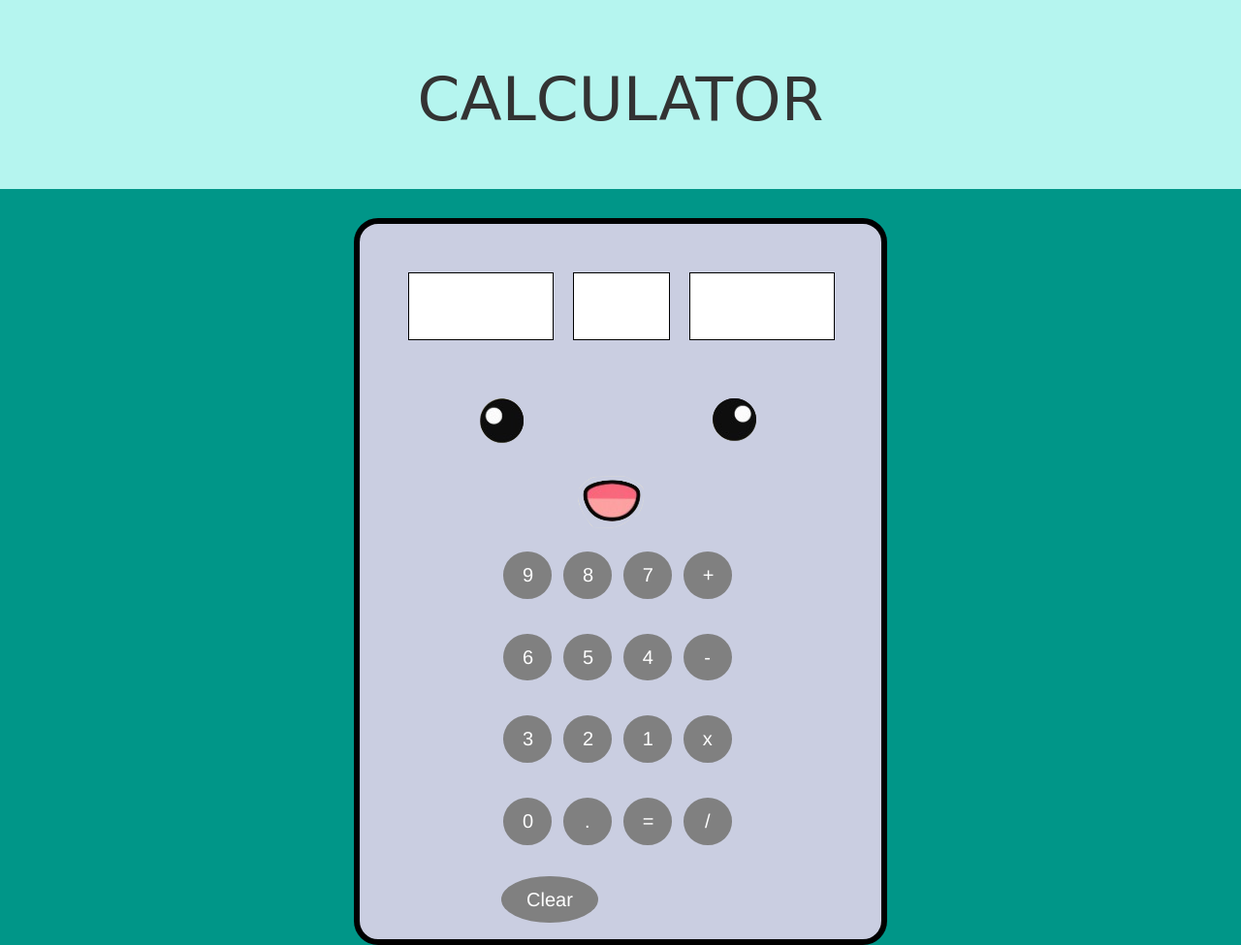
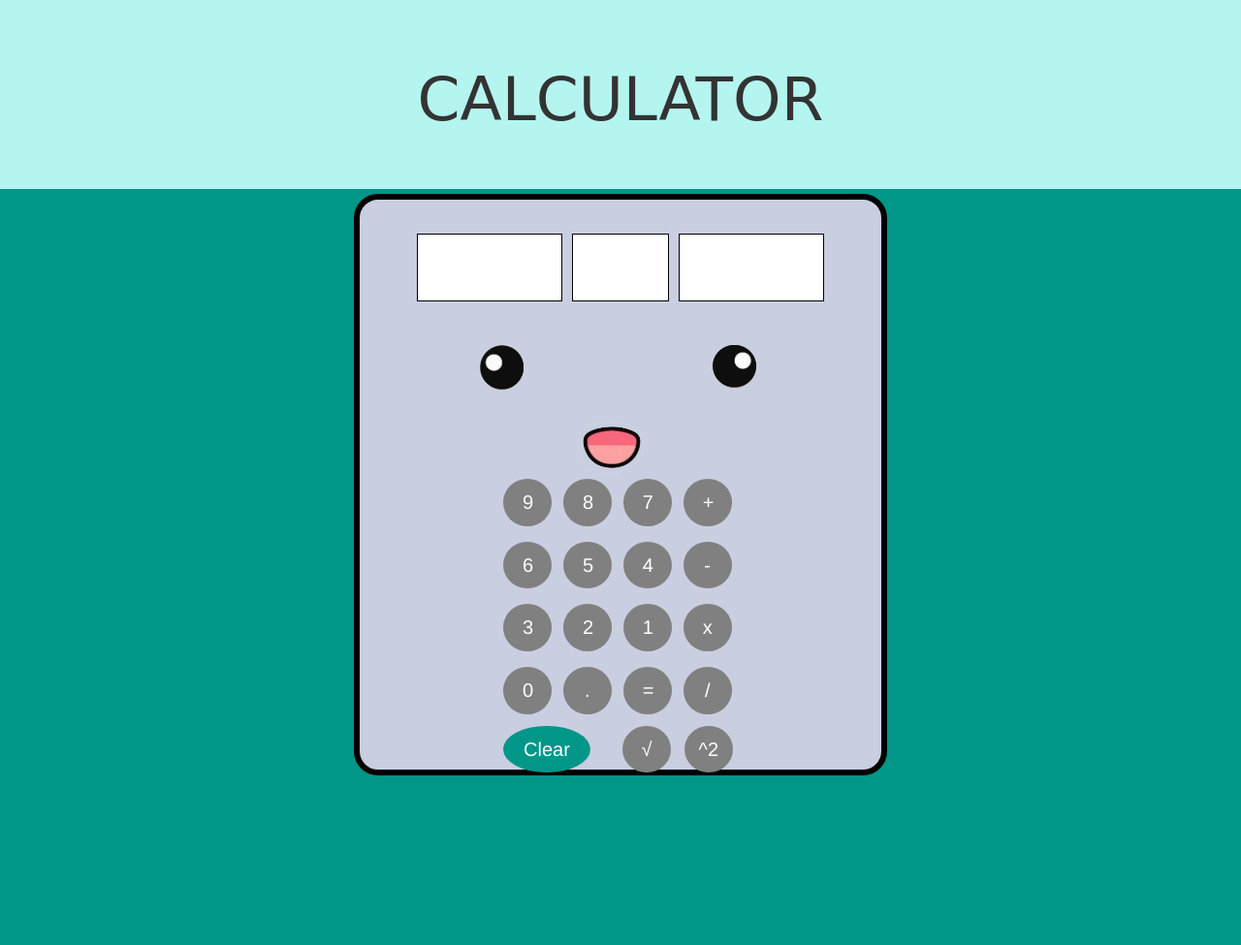
Before and after one commit to viviancan/Codeup-Web-Exercises, a PHP site: page /js-calculator.html in a window 1280 px wide. Shown: the whole page at 97% size. After the commit the page ends 800 px from the top, so only its background shows below. Run offline with PHP 8.4, Linux system fonts and the light colour scheme; some libraries are stand-ins or nearby versions; some web fonts are replaced.

Commit message:
JavaScript Calculator - added sqrt and square functions to calculator

```diff
--- a/public/css/calculator.css
+++ b/public/css/calculator.css
@@ -1,19 +1,20 @@
 .jumbotron{
 	background-color: #b5f5ef;
+	margin-bottom: 5px;
 }
 h1{
 	font-family: 'Fredericka the Great', cursive;
-	font-size: 100px;
+	font-size: 25px;
 }
 
 body {
 	background-color: #009688;
 }
 .windowDisAll{
-	width: 500px;
-	height: 130px;
-	padding: 20px;
-
+	width: 450px;
+	height: 100px;
+	padding: 10px;
+	margin: 0 auto;
 }
 
 .window {
@@ -22,18 +23,16 @@ body {
 	padding: 10px;
 	text-align: center;
 	font-family: 'Bubbler One', sans-serif;
-
 	width: 150px;
 	float: left;
 	position: relative;
 	background-color: white;
 	font-size: 40px;
-	margin: 10px;
+	margin: 5px;
 }
 
 #middleDis {
 	width: 100px;
-
 }
 
 .eyes{
@@ -41,7 +40,6 @@ body {
 	width: 350px;
 	height: 100px;
 	margin: 0 auto;
-
 }
 
 #leftEye{
@@ -58,12 +56,11 @@ body {
 	padding: 10px;
 	margin: 0 auto;
 	float: right;
-
 }
 
 #mouth{
 	width: 108px;
-	height: 80px;
+	height: 60px;
 	padding: 10px;
 	margin: 0 auto;
 }
@@ -73,7 +70,7 @@ body {
 	border: 6px solid black;
 	padding: 20px;
 	width: 550px;
-	height: 750px;
+	height: 600px;
 	margin: 0 auto;
 	background-color: #cacee1;
 }
@@ -84,6 +81,17 @@ body {
 	margin: 0 auto;
 }
 
+#sqrt, #square{
+	padding: 10px;
+	margin: 0px 10px;
+	margin-left: 25px;
+}
+
+#square{
+	padding: 10px;
+	margin: 0px 0px;
+}
+
 .num, .oper, #decimal, #equal {
 	width: 2.5em;
 	background-color: grey;
@@ -92,17 +100,15 @@ body {
 	color: white;
 	padding: 10px 20px;
 	text-align: center;
-	text-decoration: none;
 	display: inline-block;
 	font-size: 20px;
 	margin: 8px 4px;
 	cursor: pointer;
-
 }
 
 #clear{
-	width: 100px;
-	background-color: grey;
+	width: 90px;
+	background-color: #009688;
 	border: none;
 	border-radius: 50%;
 	color: white;
@@ -111,6 +117,6 @@ body {
 	text-decoration: none;
 	display: inline-block;
 	font-size: 20px;
-	margin: 4px 2px;
+	margin: 4px 4px;
 	cursor: pointer;
 }
--- a/public/js-calculator.html
+++ b/public/js-calculator.html
@@ -2,6 +2,8 @@
 	<html>
 	<head>
 		<meta charset="utf-8">
+		<meta name="viewport" content="width=device-width, initial-scale=1">
+
 		<title>Calculator Project!</title>
 
 		<link rel="stylesheet" href="css/bootstrap.min.css">
@@ -19,8 +21,8 @@
 			<div class = "jumbotron">
 				<h1 class = "text-center">CALCULATOR</h1>
 			</div>
-
-			<div class = "fullCalculator">
+			<div class = "row">
+				<div class = "fullCalculator col-6">
 					<div class = "windowDisAll" >
 						<div class = "window" id="leftDis" ></div>
 						<div class = "window" id="middleDis" ></div>
@@ -44,38 +46,28 @@
 						<button class = "num" id = "btn7" value = "7" >7</button>
 						<button class = "oper" id = "addition" value = "+" >+</button>
 
-					<br>
-					<br>
-
 						<button class = "num" id = "btn6" value = "6" >6</button>
 						<button class = "num" id = "btn5" value = "5" >5</button>
 						<button class = "num" id = "btn4" value = "4" >4</button>
 						<button class = "oper" id = "subtract" value = "-" >-</button>
-
-					<br>
-					<br>
 
 						<button class = "num" id = "btn3" value = "3" >3</button>
 						<button class = "num" id = "btn2" value = "2" >2</button>
 						<button class = "num" id = "btn1" value = "1" >1</button>
 						<button class = "oper" id = "multiply" value = "x" >x</button>
 
-					<br>
-					<br>
-
 						<button class = "num" id = "btn0" value = "0" >0</button>
 						<button id = "decimal" value = ".">.</button>
 						<button id = "equal" value = "=" >=</button>
 						<button class = "oper" id = "division" value = "/" >/</button>
 
-					<br>
-					<br>
-
 						<button id = "clear" >Clear</button>
-				</div>
+						<button class = "oper" id = "sqrt" value = "√" >√</button>
+						<button class = "oper" id = "square" value = "^2" >^2</button>
 
 					</div>
-
+				</div>
+			</div>
 
 			<script src="//code.jquery.com/jquery-2.2.4.min.js"></script>
 			<script src="//netdna.bootstrapcdn.com/bootstrap/3.1.1/js/bootstrap.min.js"></script>
--- a/public/js/calculator.js
+++ b/public/js/calculator.js
@@ -67,6 +67,8 @@
 		middleDis.innerText = "";
 		rightDis.innerText = "";
 	}
+
+
 // ========================== MATH OPERATIONS ================================ //
 	function mathOperation(){
 		var mathLeft = parseFloat(leftDis.innerText);
@@ -87,6 +89,12 @@
 		}else if (middleDis.innerText == "/"){
 			leftDis.innerText = mathLeft / mathRight;
 			mathClear();
+		}else if (middleDis.innerText == "√"){
+			leftDis.innerText = Math.sqrt(mathLeft);
+			mathClear();
+		}else if (middleDis.innerText == "^2"){
+			leftDis.innerText = Math.pow(mathLeft, 2);
+			mathClear();
 		}
 	}
 
```
Lines whose indentation alone changed are shown as unchanged.
